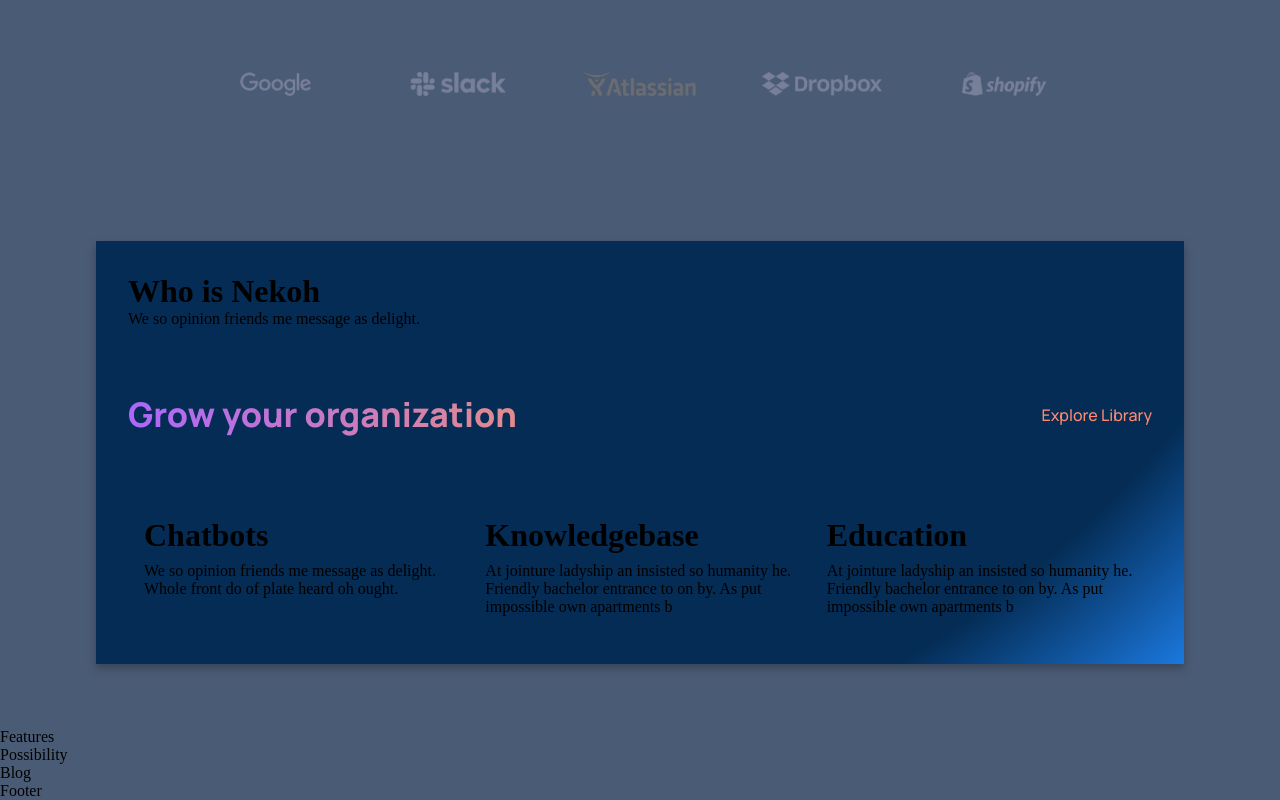
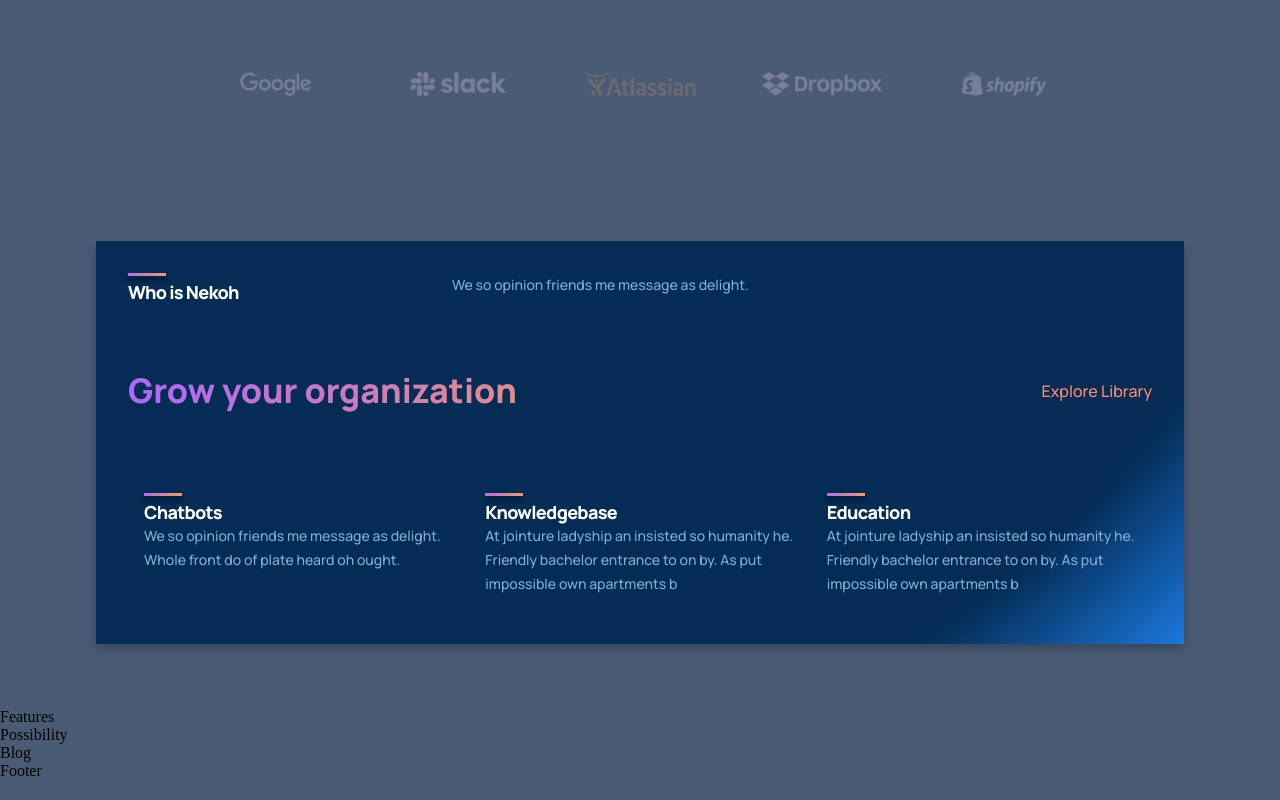
Before and after one commit to aliniko/Ali-Nekoh-React-Portfolio-, a React (Create React App) app: page / in a window 1280 px wide. Shown: the part 762-1562 px from the top of the page. Built offline with nearby package versions, Linux system fonts and the light colour scheme.

Commit message:
features tyles

```diff
--- a/src/components/feature/Feature.jsx
+++ b/src/components/feature/Feature.jsx
@@ -1,19 +1,6 @@
 import React from 'react'
 import './feature.css';
 
-// const Feature = () => {
-//     return (
-//         <div className='nekoh__features-container__feature'>
-//             <div className='nekoh__features-container__feature-title'>
-//         </div>
-//         <h1>{title}</h1>
-//         </div>
-//         <div className='nekoh__features-container_feature-text'>
-//             <p>{text}</p>
-//         </div>
-//         </div>
-//     )
-// }
 
 const Feature = ({ title, text }) => (
     <div className="nekoh__features-container__feature">
@@ -21,7 +8,7 @@ const Feature = ({ title, text }) => (
         <div />
         <h1>{title}</h1>
       </div>
-      <div className="nekoh__features-container_feature-text">
+      <div className="nekoh__features-container__feature-text">
         <p>{text}</p>
       </div>
     </div>
--- a/src/components/feature/feature.css
+++ b/src/components/feature/feature.css
@@ -0,0 +1,61 @@
+.nekoh__features-container__feature{
+    width: 100%;
+    display: flex;
+    justify-content: space-between;
+    align-items: flex-start;
+    flex-direction: row;
+    margin: 1rem;
+}
+
+.nekoh__features-container__feature-title {
+    flex: 1;
+    max-width: 180px;
+    margin-right: 2rem;
+}
+
+.nekoh__features-container__feature-title h1 {
+    font-family: var(--font-family);
+    font-weight: 800;
+    font-size: 18px;
+    line-height: 24px;
+    letter-spacing: -0.04em;
+    color: #ffffff;
+}
+
+.nekoh__features-container__feature-title div {
+    width: 38px;
+    height: 3px;
+    background: var(--gradient-bar);
+    box-shadow: 0 4px 4px rgba(0, 0, 0, 0.5);
+    margin-bottom: 0.25rem;
+}
+
+.nekoh__features-container__feature-text {
+    flex: 2;
+    max-width: 390px;
+    display: flex;
+}
+
+.nekoh__features-container__feature-text p {
+    font-family: var(--font-family);
+    font-weight: 500;
+    font-size: 14px;
+    line-height: 24px;
+    color: var(--color-text);
+}
+
+@media  screen and (max-width: 550px) {
+.nekoh__features-container__feature-text h1{
+    font-size: 14px;
+    line-height: 22px;
+}
+
+.nekoh__features-container__feature-text  p{
+    font-size: 12px;
+    line-height: 20px;
+}
+
+.nekoh__features-container__feature {
+    margin: 1rem 0;
+}
+}
```
